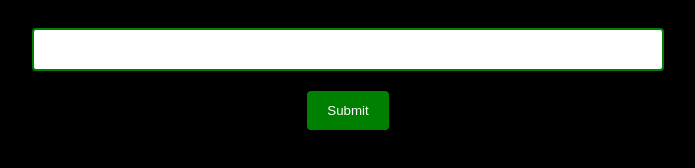
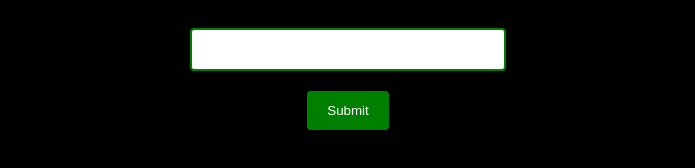
Before and after one commit to Box-testing-account/spencer-html-site, a plain HTML site: page index.html in a window 1280 px wide. Shown: the whole page, without its empty margins (292-987 px from the left). Drawn offline with Linux system fonts and the light colour scheme.

Commit message:
Update index.html

```diff
--- a/index.html
+++ b/index.html
@@ -6,7 +6,7 @@
         text-align: center;
       }
       input[type=text] {
-        width: 50%;
+        width: 25%;
         margin: 20px auto;
         padding: 12px 20px;
         box-sizing: border-box;
```
